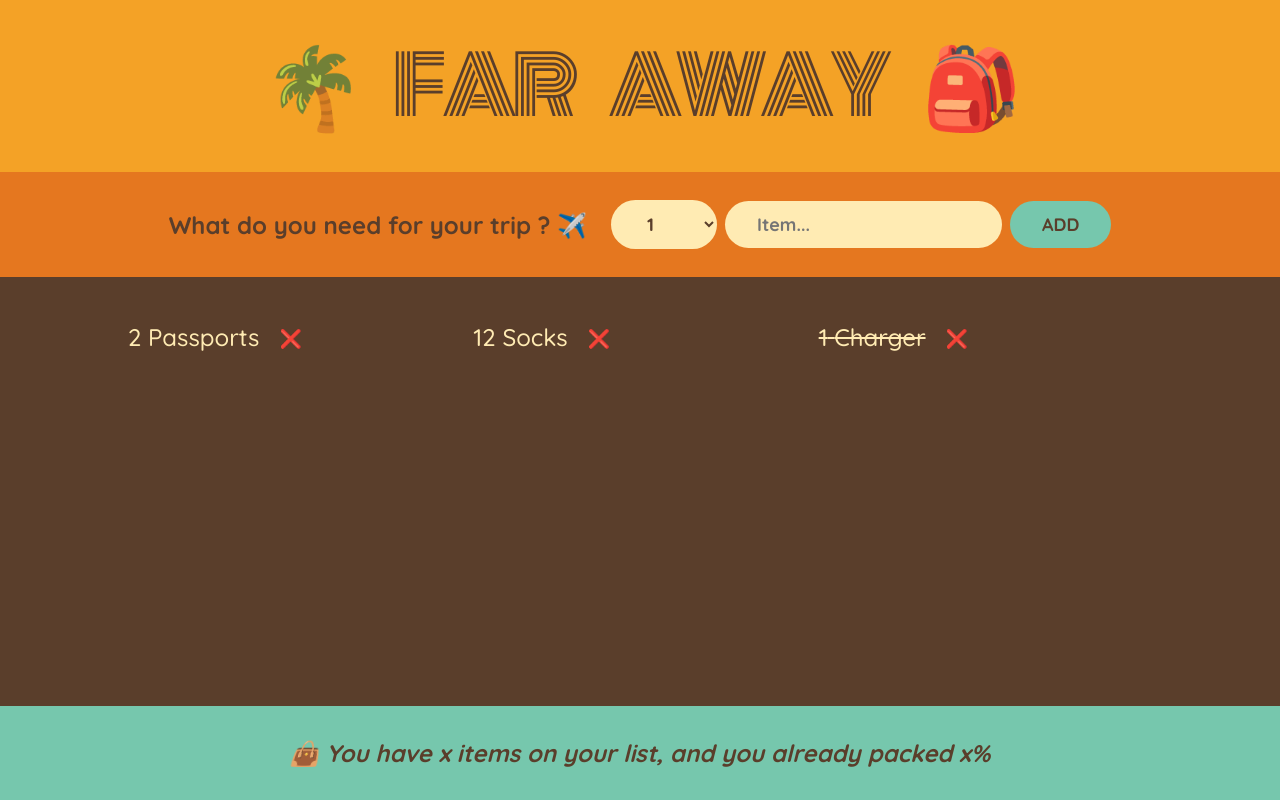
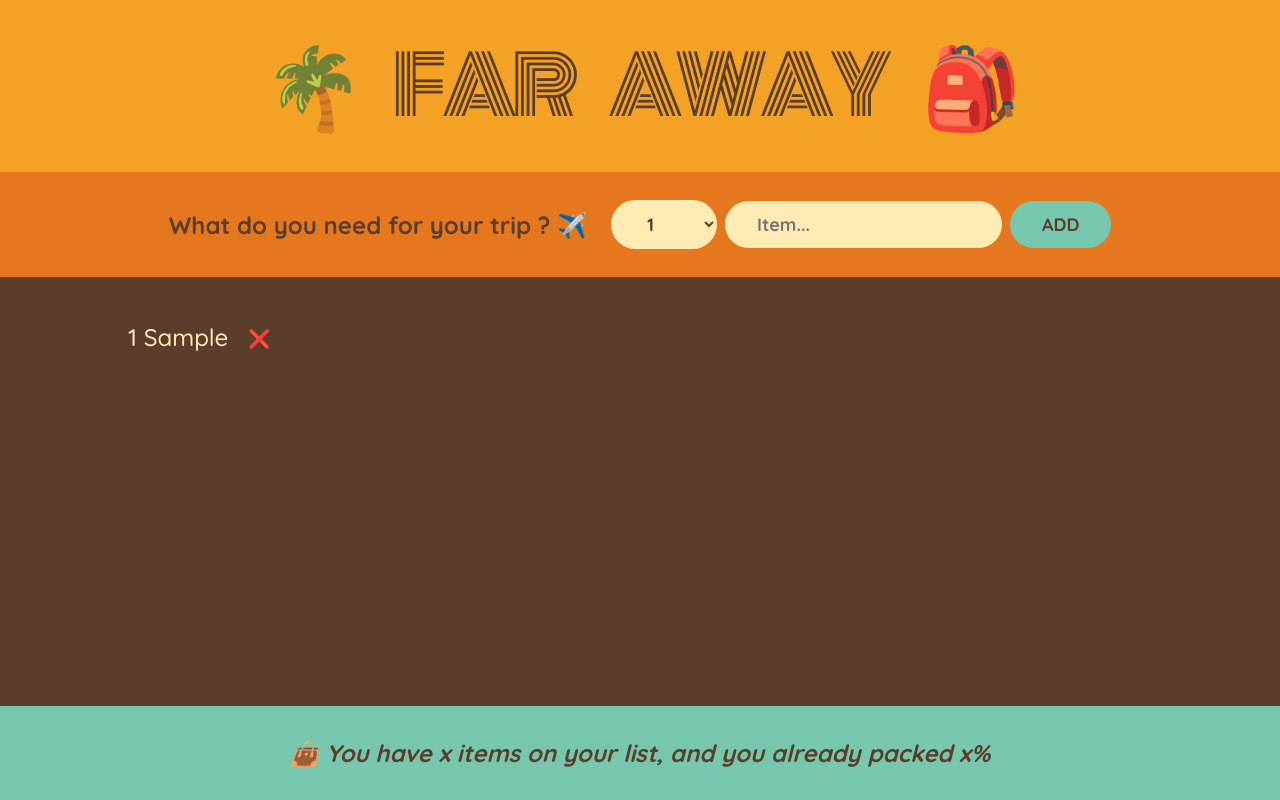
Before and after one commit to P666R/Travel-List-React, a React (Create React App) app: page / in a window 1280 px wide. Both pictures are taken after typing "Sample" into the empty fields and a click on the button "ADD". Built offline with nearby package versions, Linux system fonts and the light colour scheme.

Commit message:
feat-main: lifting state up

```diff
--- a/src/App.js
+++ b/src/App.js
@@ -1,27 +1,37 @@
 import { useState } from 'react';
 
-const initialItems = [
-  { id: 1, description: 'Passports', quantity: 2, packed: false },
-  { id: 2, description: 'Socks', quantity: 12, packed: false },
-  { id: 3, description: 'Charger', quantity: 1, packed: true },
-];
+//! App component (parent)
+function App() {
+  //* lifted state from child Form component to parent App
+  //* now state can be passed to all child cpmponents
+  //* ie siblings of Form component from where this state was lifted
+  const [items, setItems] = useState([]);
 
-function App() {
+  function handleAddItems(item) {
+    setItems((items) => [...items, item]);
+  }
+
+  function handleDeleteItem(id) {
+    setItems((items) => items.filter((item) => item.id !== id));
+  }
+
   return (
     <div className="app">
       <Logo />
-      <Form />
-      <PackingList />
+      <Form onAddItems={handleAddItems} />
+      <PackingList items={items} onDeleteItem={handleDeleteItem} />
       <Stats />
     </div>
   );
 }
 
+//! Logo component (child to app & sibling)
 function Logo() {
   return <h1>🌴 Far Away 🎒</h1>;
 }
 
-function Form() {
+//! Form component (child to app & sibling)
+function Form({ onAddItems }) {
   const [description, setDescription] = useState('');
   const [quantity, setQuantity] = useState(1);
 
@@ -37,7 +47,9 @@
       packed: false,
     };
 
-    console.log(newItem);
+    //* function to update items piece of state which was lifted to parent component
+    //* state updated when form is submitted
+    onAddItems(newItem);
 
     setDescription('');
     setQuantity(1);
@@ -67,29 +79,32 @@
   );
 }
 
-function PackingList() {
+//! PackingList component (child to app & sibling)
+function PackingList({ items, onDeleteItem }) {
   return (
     <div className="list">
       <ul>
-        {initialItems.map((item) => (
-          <Item key={item.id} {...item} />
+        {items.map((item) => (
+          <Item key={item.id} {...item} onDeleteItem={onDeleteItem} />
         ))}
       </ul>
     </div>
   );
 }
 
-function Item({ description, quantity, packed }) {
+//! Item component (child to Packinglist)
+function Item({ id, description, quantity, packed, onDeleteItem }) {
   return (
     <li>
       <span style={packed ? { textDecoration: 'line-through' } : {}}>
         {quantity} {description}
       </span>
-      <button>❌</button>
+      <button onClick={() => onDeleteItem(id)}>❌</button>
     </li>
   );
 }
 
+//! Stats component (child to app & sibling)
 function Stats() {
   return (
     <footer className="stats">
```
